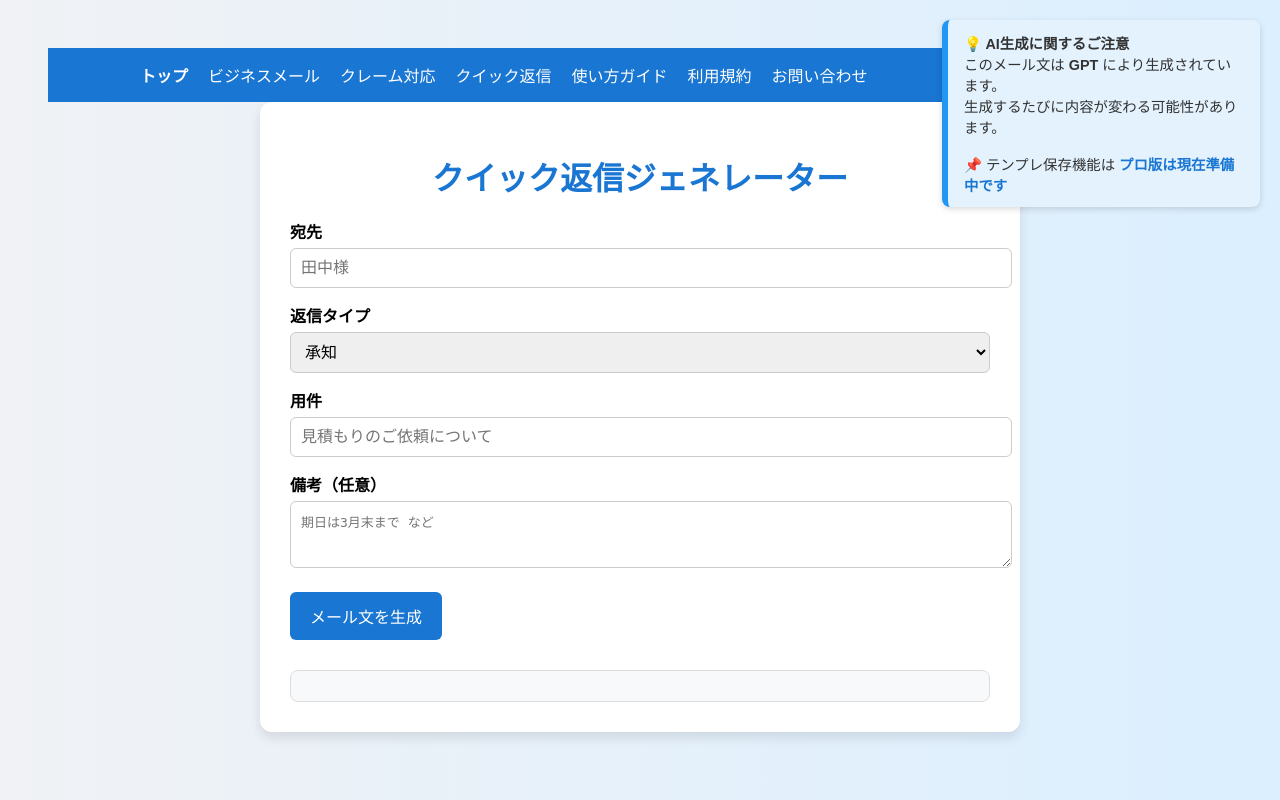
After one commit to chihiro-ymst/gpt-mail-generator, a Flask app: page /quick-reply in a window 1280 px wide. The commit adds this page. Run offline with Flask 3, Linux system fonts and the light colour scheme.

Commit message:
✨ クイック返信ジェネレーター追加 & バナー位置調整

```diff
--- a/app.py
+++ b/app.py
@@ -44,6 +44,10 @@ from email.header import Header
 @app.route('/how-to')
 def how_to():
     return render_template('how_to.html')
+
+@app.route('/quick-reply')
+def quick_reply():
+    return render_template('quick-reply.html')
 
 @app.route("/contact", methods=["GET", "POST"])
 def contact():
@@ -201,6 +205,42 @@ def generate():
         print("❌ エラー:", e)
         return jsonify({"error": "生成中にエラーが発生しました"}), 500
 
+@app.route('/generate_reply', methods=['POST'])
+def generate_reply():
+    try:
+        data = request.json
+        recipient = data.get("recipient", "").strip()
+        reply_type = data.get("reply_type", "").strip()
+        topic = data.get("topic", "").strip()
+        memo = data.get("memo", "").strip()
+
+        # 返信テンプレート分岐
+        if reply_type == "承知":
+            user_message = f"{recipient}、ご依頼の「{topic}」承りました。{memo or '期日までに対応いたします。'}"
+        elif reply_type == "待って":
+            user_message = f"{recipient}、{topic}の件、準備いたしますので{memo or '少々お待ちください。'}"
+        elif reply_type == "回答":
+            user_message = f"{recipient}、ご依頼いただいた「{topic}」について、{memo or '以下の通りご回答申し上げます。'}"
+        else:
+            user_message = f"{recipient}、{topic}についてのご連絡です。{memo}"
+
+        # OpenAIで文章を丁寧に整形
+        response = client.chat.completions.create(
+            model="gpt-3.5-turbo",
+            messages=[
+                {"role": "system", "content": "あなたは日本語ビジネスメールを丁寧に整えるアシスタントです。"},
+                {"role": "user", "content": user_message}
+            ]
+        )
+
+        reply = response.choices[0].message.content.strip()
+        return jsonify({"email": reply})
+
+    except Exception as e:
+        print(f"❌ エラー: {e}")
+        return jsonify({"error": "生成中にエラーが発生しました"}), 500
+
+
 # === アプリ起動 ===
 if __name__ == '__main__':
     app.run(debug=True, port=5000)
--- a/templates/business.html
+++ b/templates/business.html
@@ -96,6 +96,7 @@
     <a href="/" style="color: white; font-weight: bold; text-decoration: none;">トップ</a>
     <a href="/business" style="color: white; text-decoration: none;">ビジネスメール</a>
     <a href="/complaint" style="color: white; text-decoration: none;">クレーム対応</a>
+    <a href="/quick-reply" style="color: white; text-decoration: none;">クイック返信</a>
     <a href="/how-to" style="color: white; text-decoration: none;">使い方ガイド</a>
     <a href="/terms" style="color: white; text-decoration: none;">利用規約</a>
     <a href="/contact" style="color: white; text-decoration: none;">お問い合わせ</a>
--- a/templates/coming_soon.html
+++ b/templates/coming_soon.html
@@ -7,6 +7,7 @@
     <a href="/" style="color: white; font-weight: bold; text-decoration: none;">トップ</a>
     <a href="/business" style="color: white; text-decoration: none;">ビジネスメール</a>
     <a href="/complaint" style="color: white; text-decoration: none;">クレーム対応</a>
+    <a href="/quick-reply" style="color: white; text-decoration: none;">クイック返信</a>
     <a href="/how-to" style="color: white; text-decoration: none;">使い方ガイド</a>
     <a href="/terms" style="color: white; text-decoration: none;">利用規約</a>
     <a href="/contact" style="color: white; text-decoration: none;">お問い合わせ</a>
--- a/templates/complaint.html
+++ b/templates/complaint.html
@@ -87,6 +87,7 @@
     <a href="/" style="color: white; font-weight: bold; text-decoration: none;">トップ</a>
     <a href="/business" style="color: white; text-decoration: none;">ビジネスメール</a>
     <a href="/complaint" style="color: white; text-decoration: none;">クレーム対応</a>
+    <a href="/quick-reply" style="color: white; text-decoration: none;">クイック返信</a>
     <a href="/how-to" style="color: white; text-decoration: none;">使い方ガイド</a>
     <a href="/terms" style="color: white; text-decoration: none;">利用規約</a>
     <a href="/contact" style="color: white; text-decoration: none;">お問い合わせ</a>
--- a/templates/contact.html
+++ b/templates/contact.html
@@ -66,6 +66,7 @@
     <a href="/" style="color: white; font-weight: bold; text-decoration: none;">トップ</a>
     <a href="/business" style="color: white; text-decoration: none;">ビジネスメール</a>
     <a href="/complaint" style="color: white; text-decoration: none;">クレーム対応</a>
+    <a href="/quick-reply" style="color: white; text-decoration: none;">クイック返信</a>
     <a href="/how-to" style="color: white; text-decoration: none;">使い方ガイド</a>
     <a href="/terms" style="color: white; text-decoration: none;">利用規約</a>
     <a href="/contact" style="color: white; text-decoration: none;">お問い合わせ</a>
--- a/templates/how_to.html
+++ b/templates/how_to.html
@@ -63,6 +63,7 @@
     <a href="/" style="color: white; font-weight: bold; text-decoration: none;">トップ</a>
     <a href="/business" style="color: white; text-decoration: none;">ビジネスメール</a>
     <a href="/complaint" style="color: white; text-decoration: none;">クレーム対応</a>
+    <a href="/quick-reply" style="color: white; text-decoration: none;">クイック返信</a>
     <a href="/how-to" style="color: white; text-decoration: none;">使い方ガイド</a>
     <a href="/terms" style="color: white; text-decoration: none;">利用規約</a>
     <a href="/contact" style="color: white; text-decoration: none;">お問い合わせ</a>
--- a/templates/index.html
+++ b/templates/index.html
@@ -91,6 +91,7 @@
     <a href="/" style="color: white; font-weight: bold; text-decoration: none;">トップ</a>
     <a href="/business" style="color: white; text-decoration: none;">ビジネスメール</a>
     <a href="/complaint" style="color: white; text-decoration: none;">クレーム対応</a>
+    <a href="/quick-reply" style="color: white; text-decoration: none;">クイック返信</a>
     <a href="/how-to" style="color: white; text-decoration: none;">使い方ガイド</a>
     <a href="/terms" style="color: white; text-decoration: none;">利用規約</a>
     <a href="/contact" style="color: white; text-decoration: none;">お問い合わせ</a>
--- /dev/null
+++ b/templates/quick-reply.html
@@ -0,0 +1,157 @@
+<!DOCTYPE html>
+<html lang="ja">
+<head>
+  <meta charset="UTF-8" />
+  <title>クイック返信ジェネレーター</title>
+  <style>
+    body {
+      font-family: "Hiragino Kaku Gothic ProN", sans-serif;
+      background: linear-gradient(to right, #f0f2f5, #dbefff);
+      padding: 40px;
+    }
+
+    .container {
+      max-width: 700px;
+      margin: auto;
+      background: #fff;
+      border-radius: 12px;
+      box-shadow: 0 6px 12px rgba(0,0,0,0.1);
+      padding: 30px;
+    }
+
+    h1 {
+      color: #1976d2;
+      text-align: center;
+      margin-bottom: 20px;
+    }
+
+    label {
+      font-weight: bold;
+      margin-top: 15px;
+      display: block;
+    }
+
+    input, select, textarea {
+      width: 100%;
+      padding: 10px;
+      font-size: 1em;
+      border: 1px solid #ccc;
+      border-radius: 6px;
+      margin-top: 5px;
+    }
+
+    button {
+      background-color: #1976d2;
+      color: white;
+      padding: 12px 20px;
+      font-size: 1em;
+      border: none;
+      border-radius: 6px;
+      margin-top: 20px;
+      cursor: pointer;
+    }
+
+    #result {
+      margin-top: 30px;
+      white-space: pre-wrap;
+      background: #f8f9fa;
+      padding: 15px;
+      border-radius: 8px;
+      border: 1px solid #ddd;
+    }
+    /* バナー */
+    .gpt-banner {
+      position: fixed;
+      top: 20px;
+      right: 20px;
+      z-index: 999;
+      background: #e3f2fd;
+      border-left: 6px solid #2196f3;
+      padding: 12px 16px;
+      border-radius: 8px;
+      box-shadow: 0 2px 6px rgba(0,0,0,0.15);
+      max-width: 280px;
+      font-size: 0.9em;
+      color: #333;
+    }
+
+    .gpt-banner a {
+      color: #1976d2;
+      font-weight: bold;
+      text-decoration: none;
+    }
+  </style>
+</head>
+<body>
+   <!-- 🔵 ナビバー（ヘッダー） -->
+<header style="background: #1976d2; padding: 15px 30px;">
+  <nav style="max-width: 1000px; margin: 0 auto; display: flex; gap: 20px;">
+    <a href="/" style="color: white; font-weight: bold; text-decoration: none;">トップ</a>
+    <a href="/business" style="color: white; text-decoration: none;">ビジネスメール</a>
+    <a href="/complaint" style="color: white; text-decoration: none;">クレーム対応</a>
+    <a href="/quick-reply" style="color: white; text-decoration: none;">クイック返信</a>
+    <a href="/how-to" style="color: white; text-decoration: none;">使い方ガイド</a>
+    <a href="/terms" style="color: white; text-decoration: none;">利用規約</a>
+    <a href="/contact" style="color: white; text-decoration: none;">お問い合わせ</a>
+  </nav>
+</header>
+<!-- 🔵 GPT注意バナー -->
+<div class="gpt-banner" id="notice-banner">
+  <strong>💡 AI生成に関するご注意</strong><br>
+  このメール文は <strong>GPT</strong> により生成されています。<br>
+  生成するたびに内容が変わる可能性があります。<br><br>
+  📌 テンプレ保存機能は
+  <a href="/coming-soon">プロ版は現在準備中です</a>
+</div>
+
+</div>
+  <div class="container">
+    <h1>クイック返信ジェネレーター</h1>
+
+    <form id="quickReplyForm">
+      <label for="recipient">宛先</label>
+      <input type="text" id="recipient" name="recipient" placeholder="田中様" required>
+
+      <label for="reply_type">返信タイプ</label>
+      <select id="reply_type" name="reply_type">
+        <option value="承知">承知</option>
+        <option value="待って">準備中（待って）</option>
+        <option value="回答">回答</option>
+        <option value="その他">その他</option>
+      </select>
+
+      <label for="topic">用件</label>
+      <input type="text" id="topic" name="topic" placeholder="見積もりのご依頼について" required>
+
+      <label for="memo">備考（任意）</label>
+      <textarea id="memo" name="memo" rows="3" placeholder="期日は3月末まで など"></textarea>
+
+      <button type="submit">メール文を生成</button>
+    </form>
+
+    <div id="result"></div>
+  </div>
+
+  <script>
+    document.getElementById("quickReplyForm").addEventListener("submit", async function(e) {
+      e.preventDefault();
+
+      const data = {
+        recipient: document.getElementById("recipient").value,
+        reply_type: document.getElementById("reply_type").value,
+        topic: document.getElementById("topic").value,
+        memo: document.getElementById("memo").value
+      };
+
+      const res = await fetch("/generate_reply", {
+        method: "POST",
+        headers: { "Content-Type": "application/json" },
+        body: JSON.stringify(data)
+      });
+
+      const result = await res.json();
+      document.getElementById("result").textContent = result.email || "エラーが発生しました。";
+    });
+  </script>
+</body>
+</html>
--- a/templates/terms.html
+++ b/templates/terms.html
@@ -42,6 +42,7 @@
     <a href="/" style="color: white; font-weight: bold; text-decoration: none;">トップ</a>
     <a href="/business" style="color: white; text-decoration: none;">ビジネスメール</a>
     <a href="/complaint" style="color: white; text-decoration: none;">クレーム対応</a>
+    <a href="/quick-reply" style="color: white; text-decoration: none;">クイック返信</a>
     <a href="/how-to" style="color: white; text-decoration: none;">使い方ガイド</a>
     <a href="/terms" style="color: white; text-decoration: none;">利用規約</a>
     <a href="/contact" style="color: white; text-decoration: none;">お問い合わせ</a>
--- a/templates/top.html
+++ b/templates/top.html
@@ -96,6 +96,7 @@
     <a href="/" style="color: white; font-weight: bold; text-decoration: none;">トップ</a>
     <a href="/business" style="color: white; text-decoration: none;">ビジネスメール</a>
     <a href="/complaint" style="color: white; text-decoration: none;">クレーム対応</a>
+    <a href="/quick-reply" style="color: white; text-decoration: none;">クイック返信</a>
     <a href="/how-to" style="color: white; text-decoration: none;">使い方ガイド</a>
     <a href="/terms" style="color: white; text-decoration: none;">利用規約</a>
     <a href="/contact" style="color: white; text-decoration: none;">お問い合わせ</a>
@@ -122,6 +123,7 @@
     <a href="/business" class="link-btn">📨 ビジネスメール生成</a>
     <a href="/complaint" class="link-btn">⚠️ クレーム対応メール生成</a>
     <a href="/index" class="link-btn">📅 面談日程メール生成</a> <!-- 必要ならパス調整してね -->
+    <a href="/quick-reply" class="link-btn">💬 クイック返信ジェネレーター</a>
 
     <div class="footer-links">
       <a href="/terms">利用規約</a>
```
